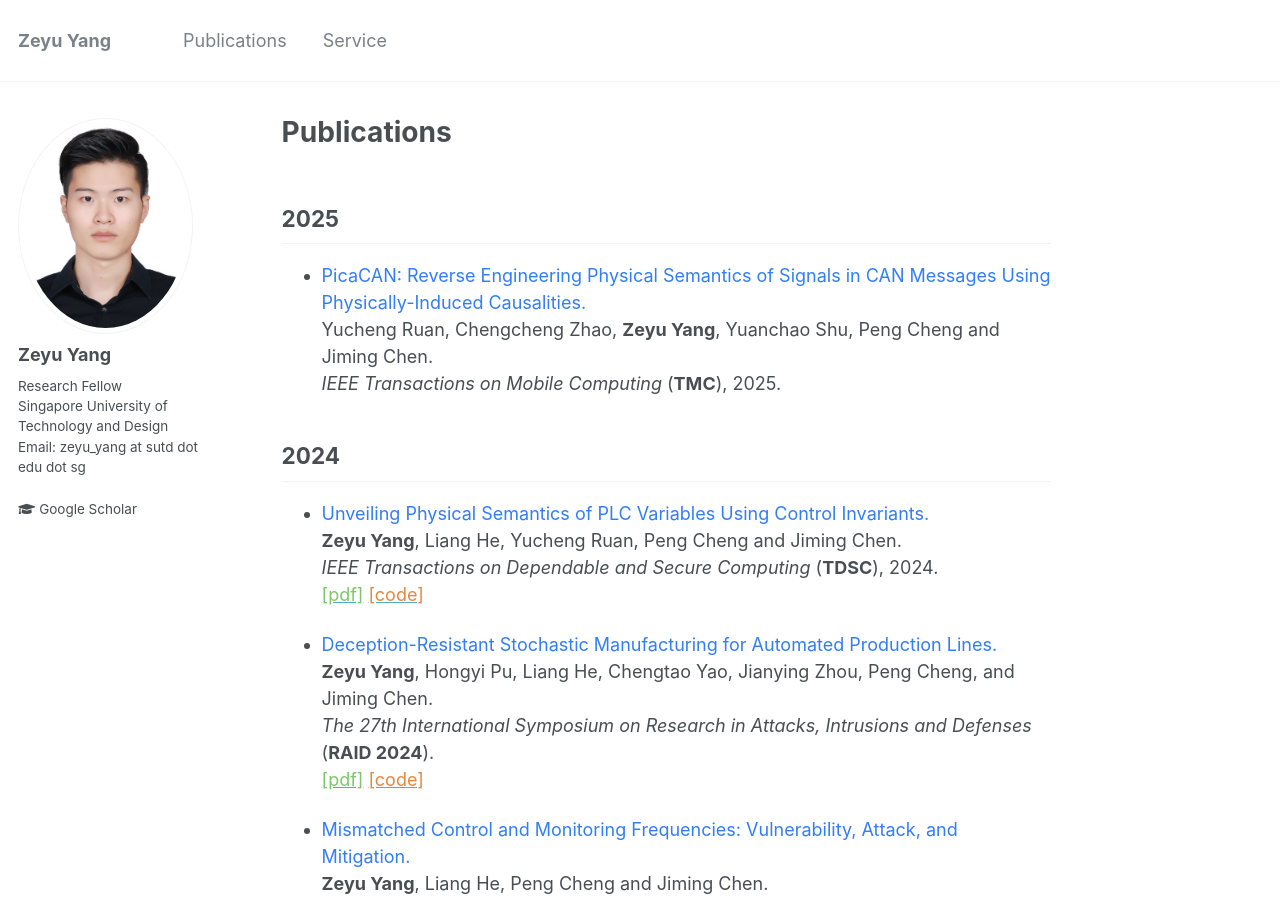
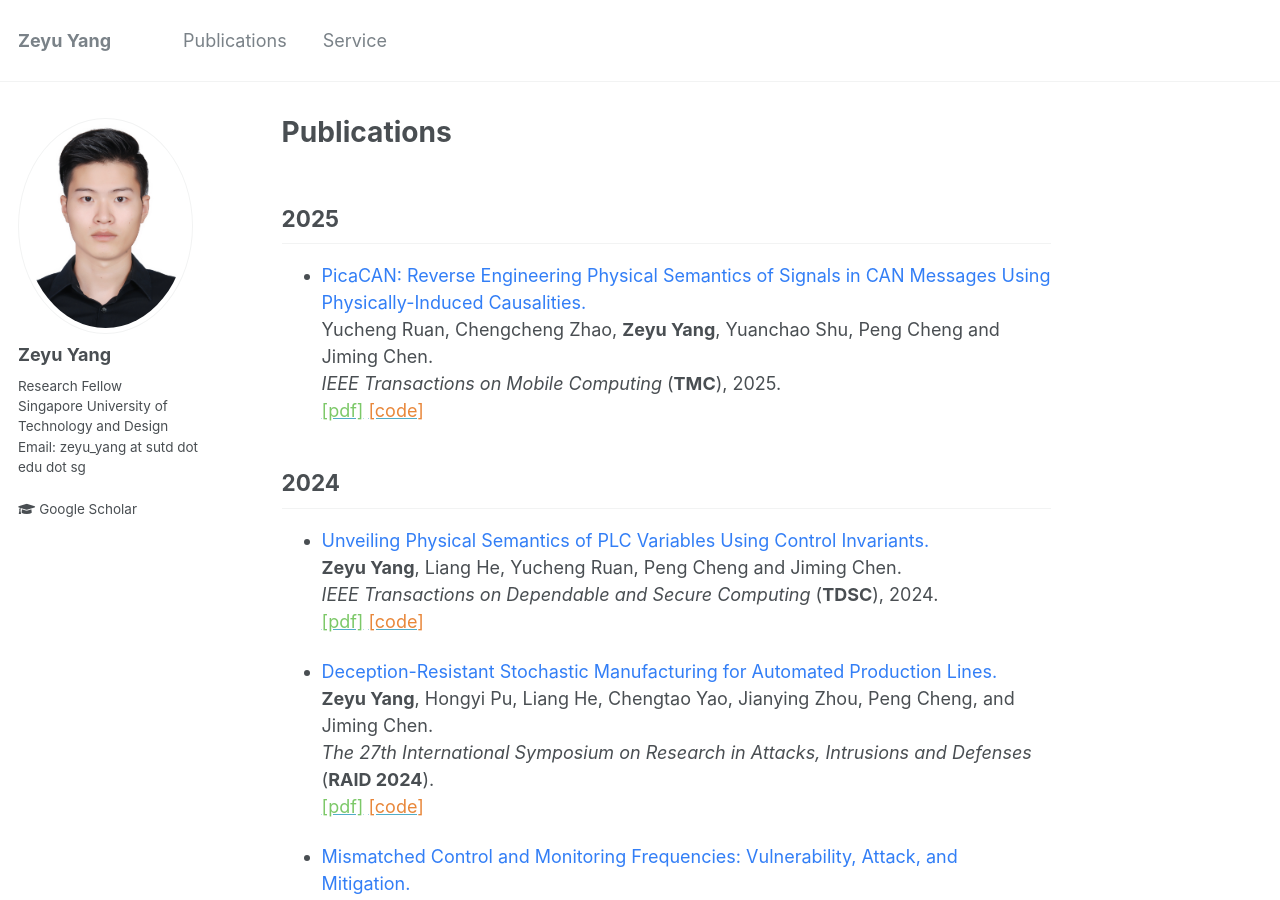
Before and after one commit to zeyuid/zeyuid.github.io, a Jekyll site: the page built from _pages/publications.md, in a window 1280 px wide and 900 px high. Built offline with Jekyll 4.4.1, drawn with Linux system fonts in a browser that asks for light colours.

Commit message:
add file

```diff
--- a/_pages/publications.md
+++ b/_pages/publications.md
@@ -13,8 +13,8 @@ Yucheng Ruan, Chengcheng Zhao, **Zeyu Yang**, Yuanchao Shu, Peng Cheng and Jimin
 <br>
 <i>IEEE Transactions on Mobile Computing</i> (**TMC**), 2025.
 <br>
-<!-- [<font color="#7cc868">[pdf]</font>](https://ieeexplore.ieee.org/document/10616045) -->
-<!-- [<font color="#e8873a">[code]</font>](https://github.com/zeyuid/ARES) -->
+[<font color="#7cc868">[pdf]</font>]()
+[<font color="#e8873a">[code]</font>]()
 
 ## 2024
 
```
